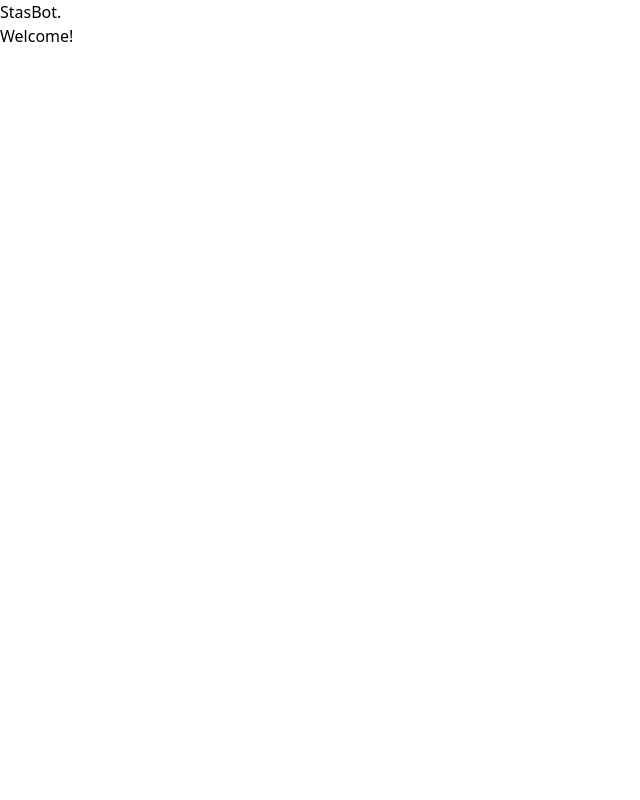
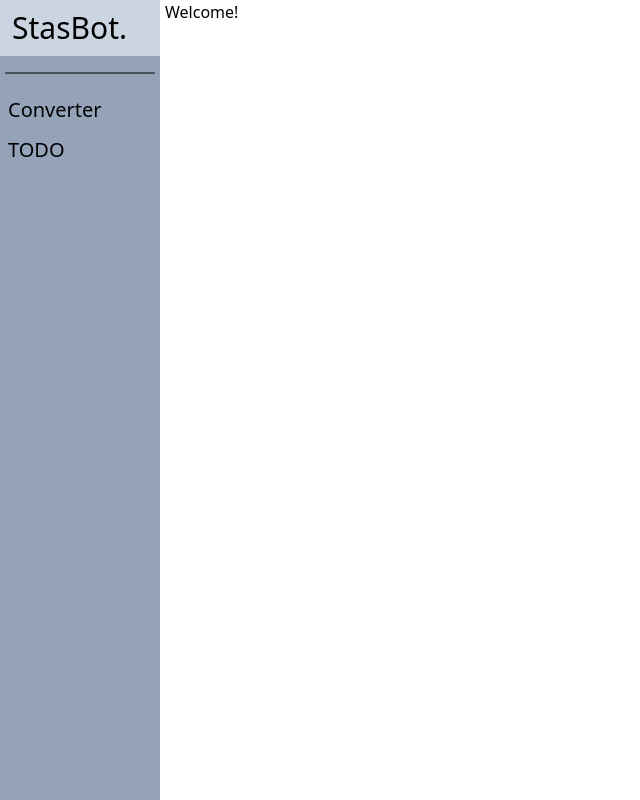
Before and after one commit to StasGavrilov/SGUtils, a Next.js app: page / in a window 1280 px wide. Shown: the whole page, without its empty margins (0-640 px from the left). Built offline with nearby package versions, Linux system fonts and the light colour scheme.

Commit message:
Finished header, not created list yet

```diff
--- a/src/app/layout.tsx
+++ b/src/app/layout.tsx
@@ -15,7 +15,10 @@ export default function RootLayout({ children }: Readonly<{ children: React.Reac
     <html lang="en">
       <body>
         <Header />
-        {children}
+
+        <main className="pl-C/165">
+          {children}
+        </main>
       </body>
     </html>
   )
--- a/src/components/Head/Header.tsx
+++ b/src/components/Head/Header.tsx
@@ -1,10 +1,18 @@
 import React from 'react'
+
 import Logo from './Logo'
+import NavBar from './NavBar'
 
 export default function Header() {
   return (
-    <div>
-      <Logo />
+    <div className='relative'>
+        <aside className='absolute bg-slate-400 h-screen w-40'>
+            <Logo />
+
+            <div className="w-C/150 h-C/1.5 bg-black my-4 mx-auto shadow-md rounded opacity-50"></div>
+
+            <NavBar />
+        </aside>
     </div>
   )
 }
--- a/src/components/Head/Logo.tsx
+++ b/src/components/Head/Logo.tsx
@@ -2,10 +2,10 @@ import React from 'react'
 
 export default function Logo() {
   return (
-    <div>
-      <span>Stas</span>
-      <span>Bot</span>
-      <span>.</span>
+    <div className='text-3xl flex items-center bg-slate-300 h-14'>
+      <span className='ml-3'>Stas</span>
+      <span className=''>Bot</span>
+      <span className=''>.</span>
     </div>
   )
 }
--- /dev/null
+++ b/src/components/Head/NavBar.tsx
@@ -0,0 +1,10 @@
+import React from 'react';
+
+export default function NavBar() {
+  return (
+    <ul>
+      <li className="h-10 text-xl flex items-center w-full hover:bg-white pl-2">Converter</li>
+      <li className="h-10 text-xl flex items-center w-full hover:bg-white pl-2">TODO</li>
+    </ul>
+  );
+}
--- a/tailwind.config.ts
+++ b/tailwind.config.ts
@@ -1,4 +1,4 @@
-import type { Config } from "tailwindcss";
+import type { Config } from "tailwindcss"
 
 const config: Config = {
   content: [
@@ -7,8 +7,22 @@ const config: Config = {
     "./src/app/**/*.{js,ts,jsx,tsx,mdx}",
   ],
   theme: {
-    extend: {},
+    extend: {
+      padding: {
+        'C/165': '165px',
+      },
+      width: {
+        'C/150': '150px',
+      },
+      height: {
+        'C/1.5': '1.5px',
+      },
+      margin: {
+        'C/-1': '10px'
+      },
+    },
   },
   plugins: [],
-};
-export default config;
+}
+
+export default config
```
Also changed, not shown: 1 other file (tests, documents, lock files or other folders).
